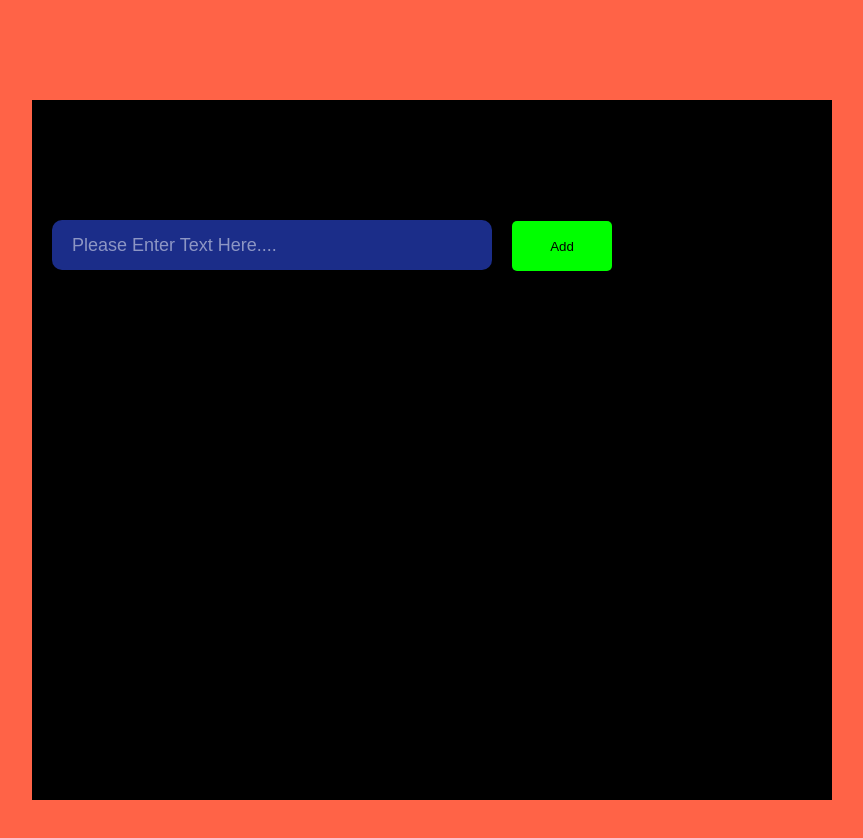
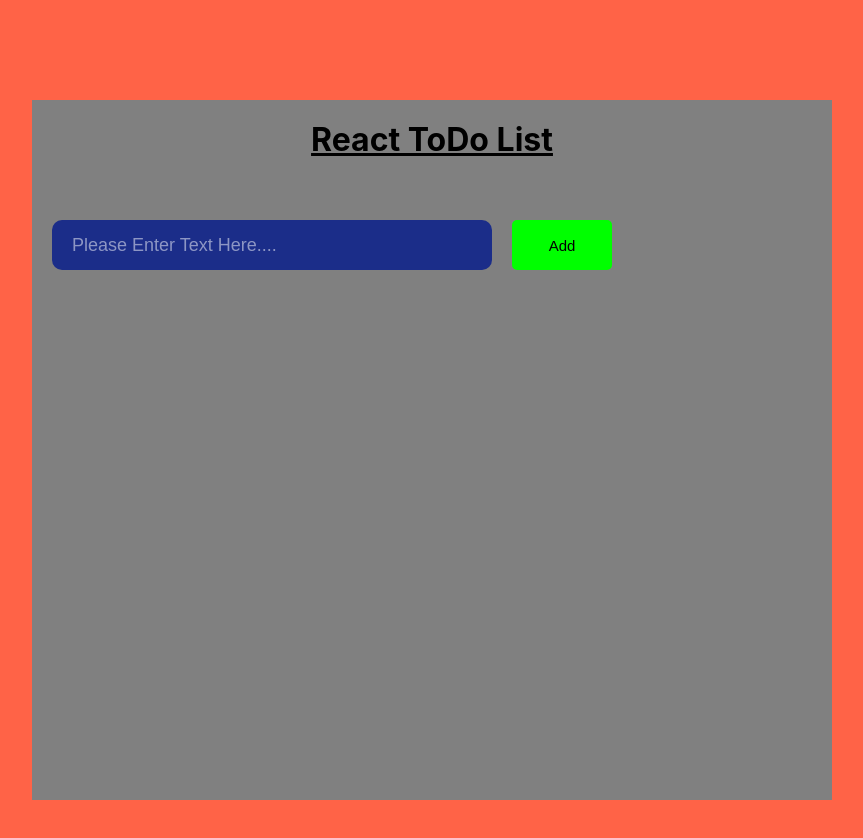
Before and after one commit to win90/React_ToDo_List_App, a React (Create React App) app: page / in a window 1280 px wide. Shown: the top 838 px of the page, without its empty margins (208-1071 px from the left). Built offline with nearby package versions, Linux system fonts and the light colour scheme.

Commit message:
chaging css in win

```diff
--- a/src/App.css
+++ b/src/App.css
@@ -9,7 +9,7 @@
   background-color:tomato;
 }
 .App{
-  background-color:black;
+  background-color:grey;
   min-height:700px;
   width: 800px;
   margin: 100px auto;
@@ -39,6 +39,7 @@
   border: 0;
   background-color:#00FF00;
   cursor: pointer;
+  font-size: 15px;
 }
 #to-do-form button:focus{
   outline: none;
--- a/src/ListItems.css
+++ b/src/ListItems.css
@@ -15,7 +15,7 @@
     background-color: transparent;
     border: 0;
     color: #fff;
-    font-size: 18px;
+    font-size: 20px;
 }
 .list p input:focus{
     outline: none;
```
